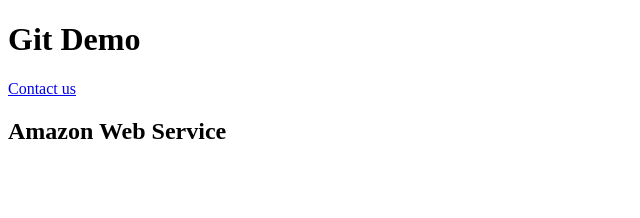
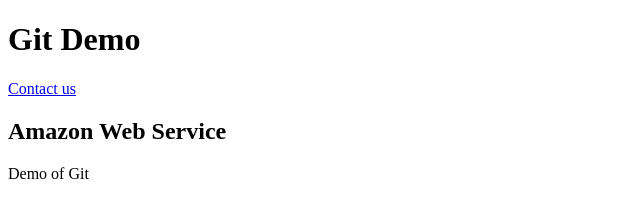
Before and after one commit to dharmik44/awsgit, a plain HTML site: page index.html in a window 1280 px wide. Shown: the full height of the page, 0-640 px from the left. Drawn offline with Linux system fonts and the light colour scheme.

Commit message:
modified

```diff
--- a/index.html
+++ b/index.html
@@ -9,5 +9,6 @@
     <h1>Git Demo</h1>
     <a href="contactus.html">Contact us</a>
     <h2>Amazon Web Service</h2>
+    <p>Demo of Git</p>
 </body>
 </html>
```
